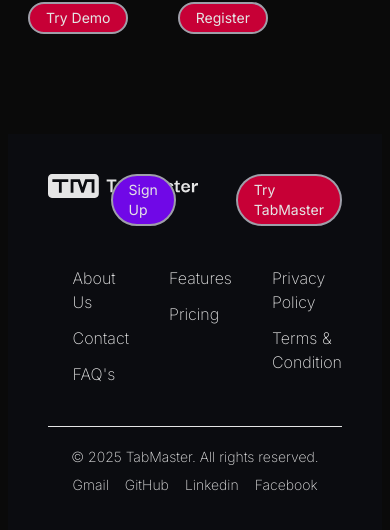
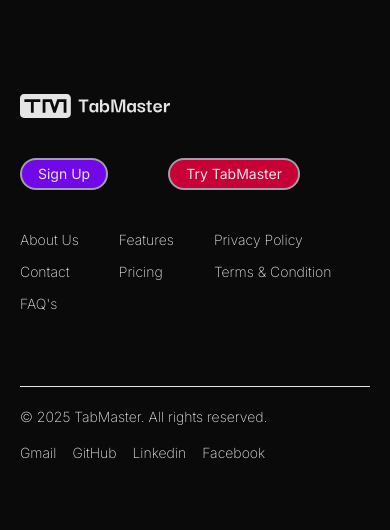
Before and after one commit to Ferdus615/TabMaster, a Next.js app: page / in a window 390 px wide. Shown: the part 2604-3134 px from the top of the page. Built offline with nearby package versions, Linux system fonts and the light colour scheme.

Commit message:
footer responsive done

```diff
--- a/app/layout.jsx
+++ b/app/layout.jsx
@@ -5,7 +5,7 @@ import DotGrid from "@/components/DotGrid";
 const inter = Inter({
   variable: "--font-inter",
   subsets: ["latin"],
-  weight: ["200", "400", "500", "700"],
+  weight: ["100", "200", "400", "500", "700"],
   style: ["normal", "italic"],
 });
 
@@ -32,7 +32,7 @@ export default function RootLayout({ children }) {
             returnDuration={1.5}
           />
         </div>
-        <main className="relative z-10 flex flex-col min-h-dvh p-2">
+        <main className="relative z-10 flex flex-col min-h-dvh">
           {children}
         </main>
       </body>
--- a/components/landing_page/Final-CTA.jsx
+++ b/components/landing_page/Final-CTA.jsx
@@ -2,7 +2,7 @@ import React from "react";
 
 function FinalCTA() {
   return (
-    <div className="flex flex-col mx-auto max-w-6xl gap-10 items-center justify-center p-5 mb-20 sm:flex-row">
+    <div className="flex flex-col mx-auto max-w-6xl gap-10 justify-center p-5 mb-20 sm:flex-row sm:items-center">
       <video
         autoPlay
         loop
--- a/components/landing_page/Footer.jsx
+++ b/components/landing_page/Footer.jsx
@@ -3,13 +3,13 @@ import Image from "next/image";
 
 function Footer() {
   return (
-    <footer className="w-full p-10 bg-[#10172a]/20">
-      <div className="mx-auto max-w-6xl grid grid-cols-5 gap-5 mb-10">
-        <div className="col-span-3 ">
+    <footer className="w-full p-5 ">
+      <div className="grid grid-cols-4 grid-rows-3 mx-auto max-w-6xl">
+        <div className="row-1 col-span-5 flex flex-col items-start justify-between gap-10 mb-10 sm:flex-row sm:items-center">
+          <div>
             <Image src="/logo-wide-w.svg" width={150} height={150} alt="Logo" />
           </div>
 
-        <div className="col-span-2 flex flex-col gap-10">
           <div className="flex gap-15 justify-end items-center">
             <a
               href="#"
@@ -25,28 +25,27 @@ function Footer() {
               Try TabMaster
             </a>
           </div>
+        </div>
 
-          <div className="flex gap-10 justify-end">
-            <div className="flex flex-col gap-3 font-light">
+        <div className="row-2 col-span-5 flex text-sm sm:justify-end sm:text-extralight">
+          <div className="flex gap-10">
+            <div className="flex flex-col gap-3 font-extralight">
               <a href="#">About Us</a>
               <a href="#">Contact</a>
               <a href="#">FAQ's</a>
             </div>
-            <div className="flex flex-col gap-3 font-light">
+            <div className="flex flex-col gap-3 font-extralight">
               <a href="#">Features</a>
               <a href="#">Pricing</a>
             </div>
-            <div className="flex flex-col gap-3 font-light">
+            <div className="flex flex-col gap-3 font-extralight">
               <a href="#">Privacy Policy</a>
               <a href="#">Terms & Condition</a>
             </div>
           </div>
         </div>
-      </div>
 
-      <hr />
-
-      <div className="flex flex-col md:flex-row justify-between items-center mt-5 text-sm font-light">
+        <div className="row-3 col-span-5 flex flex-col mt-5 text-sm font-light border-t-1 pt-5 gap-2 items-start sm:p-0 sm:gap-0 sm:items-center sm:justify-between md:flex-row">
           <p>© {new Date().getFullYear()} TabMaster. All rights reserved.</p>
           <div className="flex gap-4 mt-2 md:mt-0">
             <a href="#">Gmail</a>
@@ -55,6 +54,7 @@ function Footer() {
             <a href="#">Facebook</a>
           </div>
         </div>
+      </div>
     </footer>
   );
 }
--- a/components/landing_page/Hero.jsx
+++ b/components/landing_page/Hero.jsx
@@ -13,6 +13,7 @@ const Hero = () => {
         draws to results, and giving every debater a lifelong record of their
         journey.
       </p>
+
       <div className="flex flex-col gap-10 sm:flex-row items-center justify-between w-80 mt-5 sm:mt-10">
         <a
           href="#"
```
Lines whose indentation alone changed are shown as unchanged.
